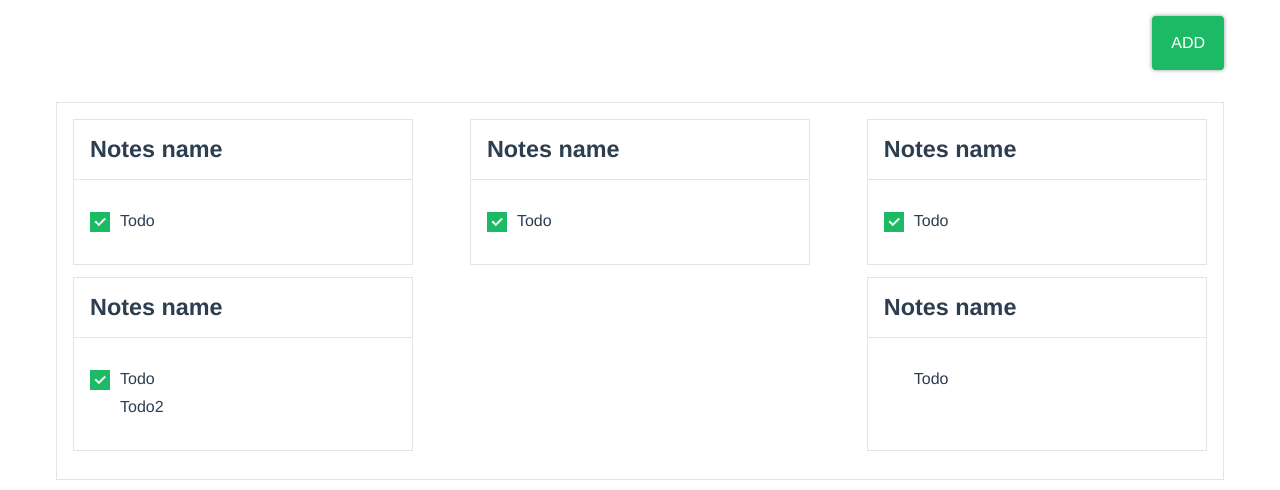
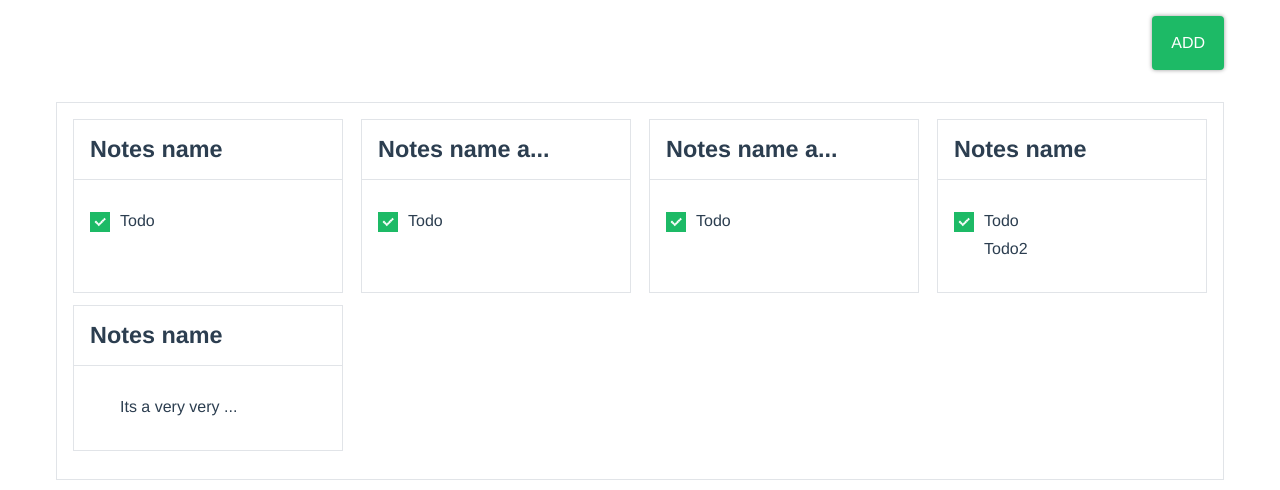
Before and after one commit to legusha/Todo-list, a Vue app: page / in a window 1280 px wide. Shown: the top 490 px of the page. Built offline with nearby package versions, Linux system fonts and the light colour scheme.

Commit message:
added global filter for replaced text

```diff
--- a/src/components/NotesList.vue
+++ b/src/components/NotesList.vue
@@ -8,7 +8,7 @@
       class="card mb-3 note"
     >
       <div class="card-title note-title text-left d-flex align-center justify-between">
-        <h3 class="m-0">{{note.name}}</h3>
+        <h3 class="m-0">{{note.name | replaceText(noteNameMaxSymbol)}}</h3>
         <div v-if="noteActive === index" class="note-title-action">
           <span class="text-primary cursor-point mr-2">&#9998;</span>
           <span @click="modalOpen(index)" class="text-danger cursor-point">&#10539;</span>
@@ -61,6 +61,7 @@ export default {
         mutable: false,
         checkboxType: 'success'
       },
+      noteNameMaxSymbol: 12,
       noteActive: null,
       noteRemoveIndex: null,
       modalActive: false
@@ -85,12 +86,15 @@ export default {
 <style scoped lang="scss">
   .notes-list {
     .note {
-      flex-basis: 30%;
+      flex-basis: 270px;
       align-self: stretch;
       align-content: stretch;
       .note-title-action {
         font-size: 22px;
       }
+    }
+    .note:first-child{
+      margin-left: 0;
     }
     @media(max-width: 768px) {
       .note {
--- a/src/components/ToDoList.vue
+++ b/src/components/ToDoList.vue
@@ -11,7 +11,7 @@
       <Checkbox
         v-model="todo.status"
         :id="checkboxId(index)"
-        :label="todo.title"
+        :label="todo.title | replaceText(titleMaxSymbol)"
         :type="checkboxType"
         :class="{'cursor-init': !mutable}"
       >
@@ -48,7 +48,8 @@ export default {
   },
   data () {
     return {
-      missParents: ['ul', 'li']
+      missParents: ['ul', 'li'],
+      titleMaxSymbol: 16
     }
   },
   computed: {
--- a/src/main.js
+++ b/src/main.js
@@ -8,8 +8,23 @@ import '@/assets/scss/main.scss'
 import ToDoList from '@/components/ToDoList'
 import Modal from '@/components/utils/Modal'
 
+/** Global components **/
+
 Vue.component('ToDoList', ToDoList)
 Vue.component('Modal', Modal)
+
+/** Global filters **/
+
+Vue.filter('replaceText', function (value, maxSymbol) {
+  const startValueIndex = 0
+  if (!value) return ''
+  if (value.length >= maxSymbol) {
+    return `${value.substring(startValueIndex, maxSymbol)}...`
+  }
+  return value
+})
+
+/** Init instance Vue **/
 
 Vue.config.productionTip = false
 
--- a/src/views/Main.vue
+++ b/src/views/Main.vue
@@ -38,7 +38,7 @@ export default {
           ]
         },
         {
-          name: 'Notes name',
+          name: 'Notes name a very big name',
           todoList: [
             {
               status: true,
@@ -47,7 +47,7 @@ export default {
           ]
         },
         {
-          name: 'Notes name',
+          name: 'Notes name a very avery big big name and text',
           todoList: [
             {
               status: true,
@@ -73,7 +73,7 @@ export default {
           todoList: [
             {
               status: false,
-              title: 'Todo'
+              title: 'Its a very very big to do name and other text'
             }
           ]
         }
```
